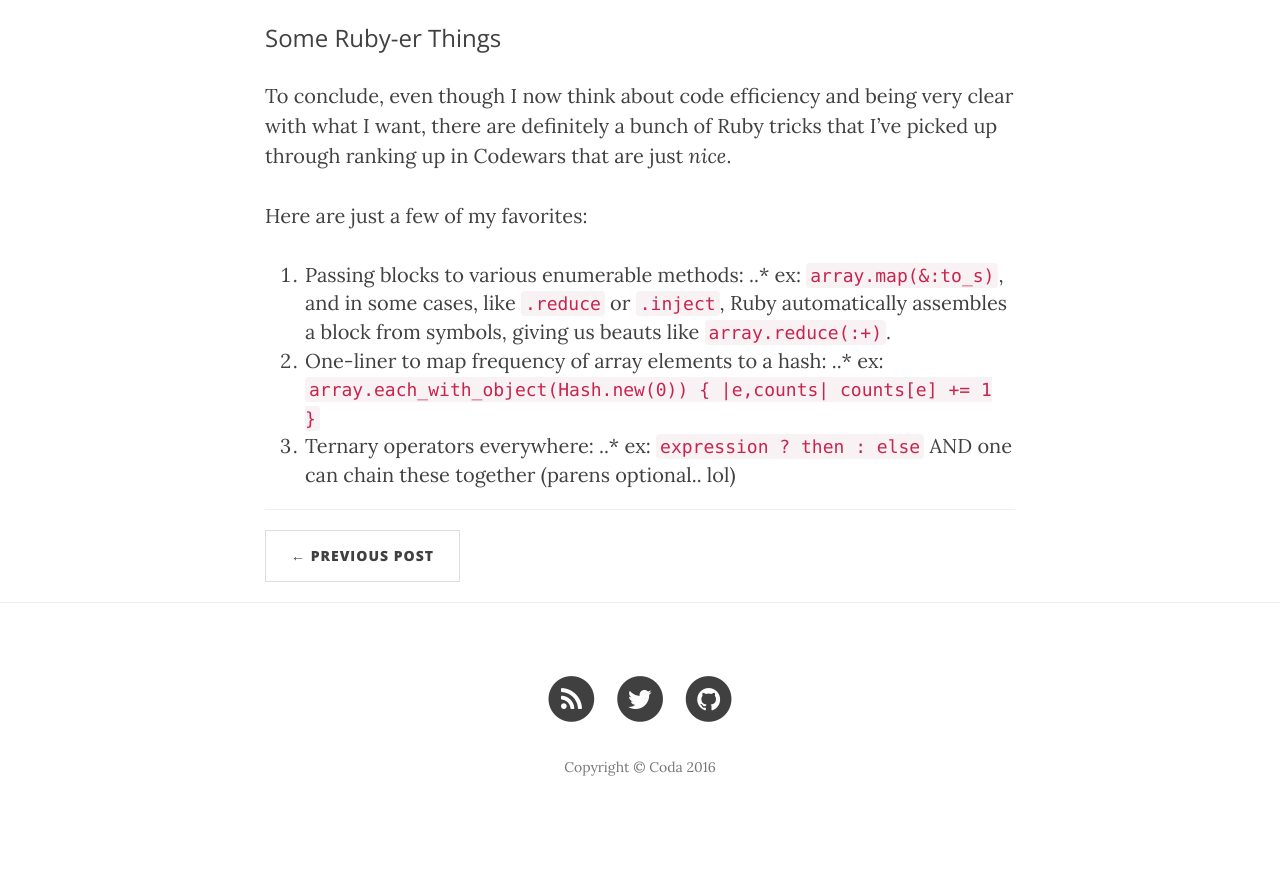
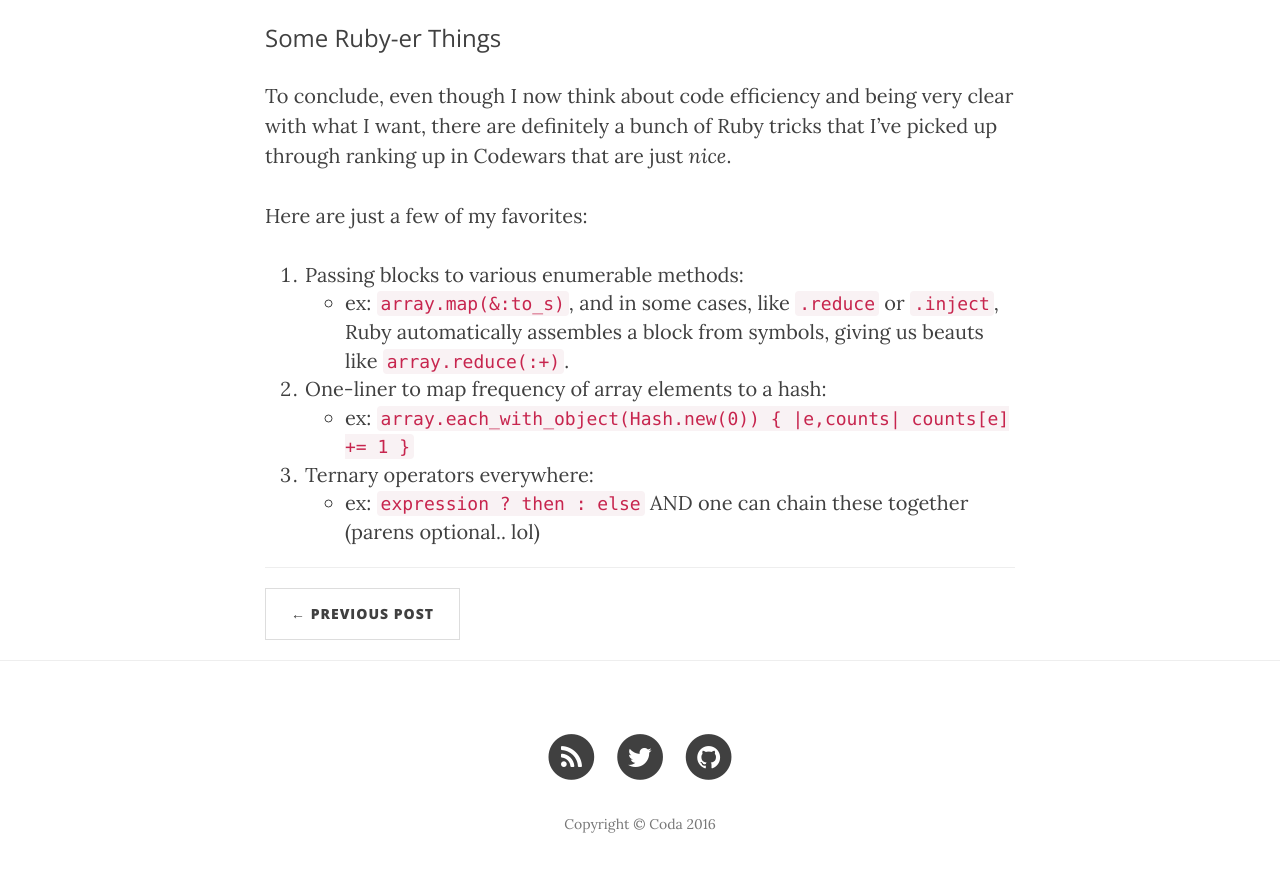
Before and after one commit to MrMonsk/Coda, a Jekyll site: the page built from _posts/2016-05-02-codewars.md, in a window 1280 px wide and 900 px high, scrolled down 2307 px. Shown: the top 872 px of the window. Built offline with Jekyll 4.4.1, drawn with Linux system fonts in a browser that asks for light colours; nearby versions of some CDN libraries; before the commit the page ends 3150 px from its top, so only the background shows below that.

Commit message:
fix lists

```diff
--- a/_posts/2016-05-02-codewars.md
+++ b/_posts/2016-05-02-codewars.md
@@ -59,8 +59,8 @@ To conclude, even though I now think about code efficiency and being very clear
 
 Here are just a few of my favorites:
 1. Passing blocks to various enumerable methods:
-..* ex: `array.map(&:to_s)`, and in some cases, like `.reduce` or `.inject`, Ruby automatically assembles a block from symbols, giving us beauts like `array.reduce(:+)`.
+  * ex: `array.map(&:to_s)`, and in some cases, like `.reduce` or `.inject`, Ruby automatically assembles a block from symbols, giving us beauts like `array.reduce(:+)`.
 2. One-liner to map frequency of array elements to a hash:
-..* ex: `array.each_with_object(Hash.new(0)) { |e,counts| counts[e] += 1 }`
+  * ex: `array.each_with_object(Hash.new(0)) { |e,counts| counts[e] += 1 }`
 3. Ternary operators everywhere:
-..* ex: `expression ? then : else` AND one can chain these together (parens optional.. lol)
+  * ex: `expression ? then : else` AND one can chain these together (parens optional.. lol)
```
